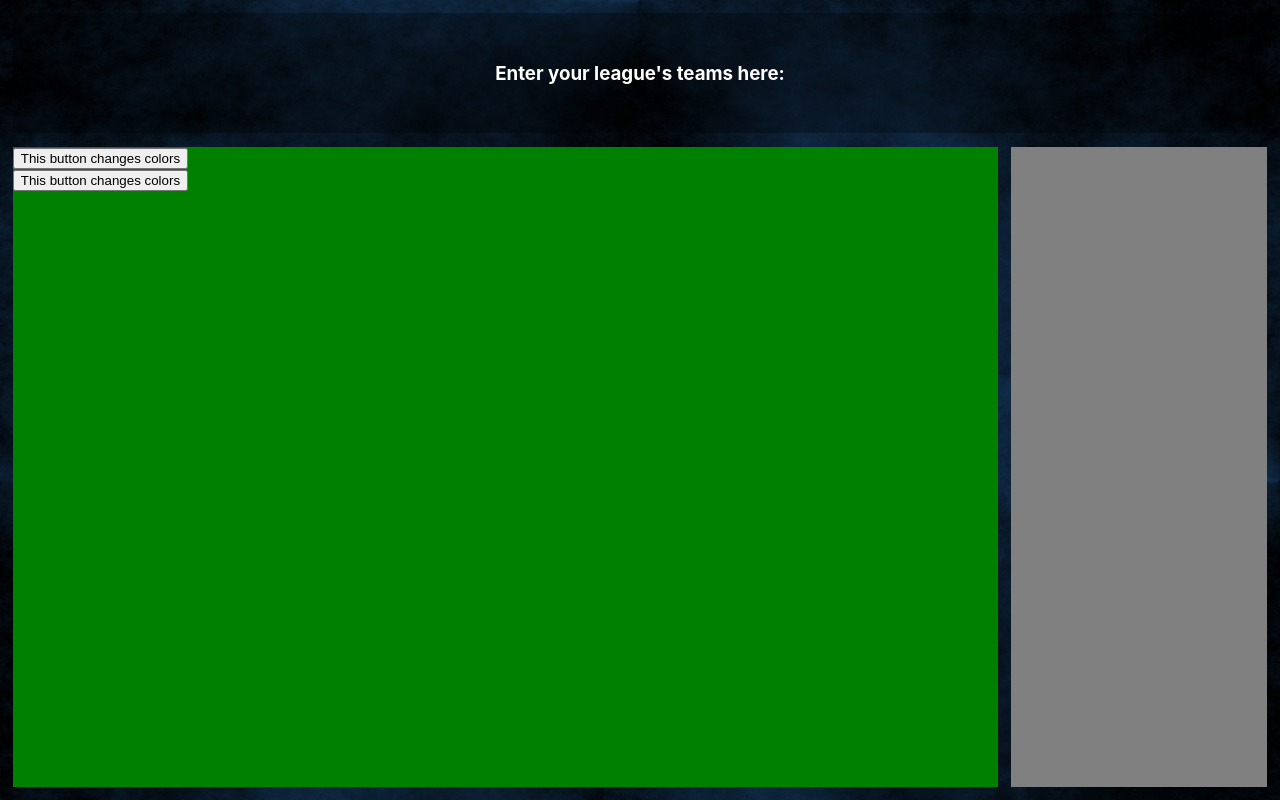
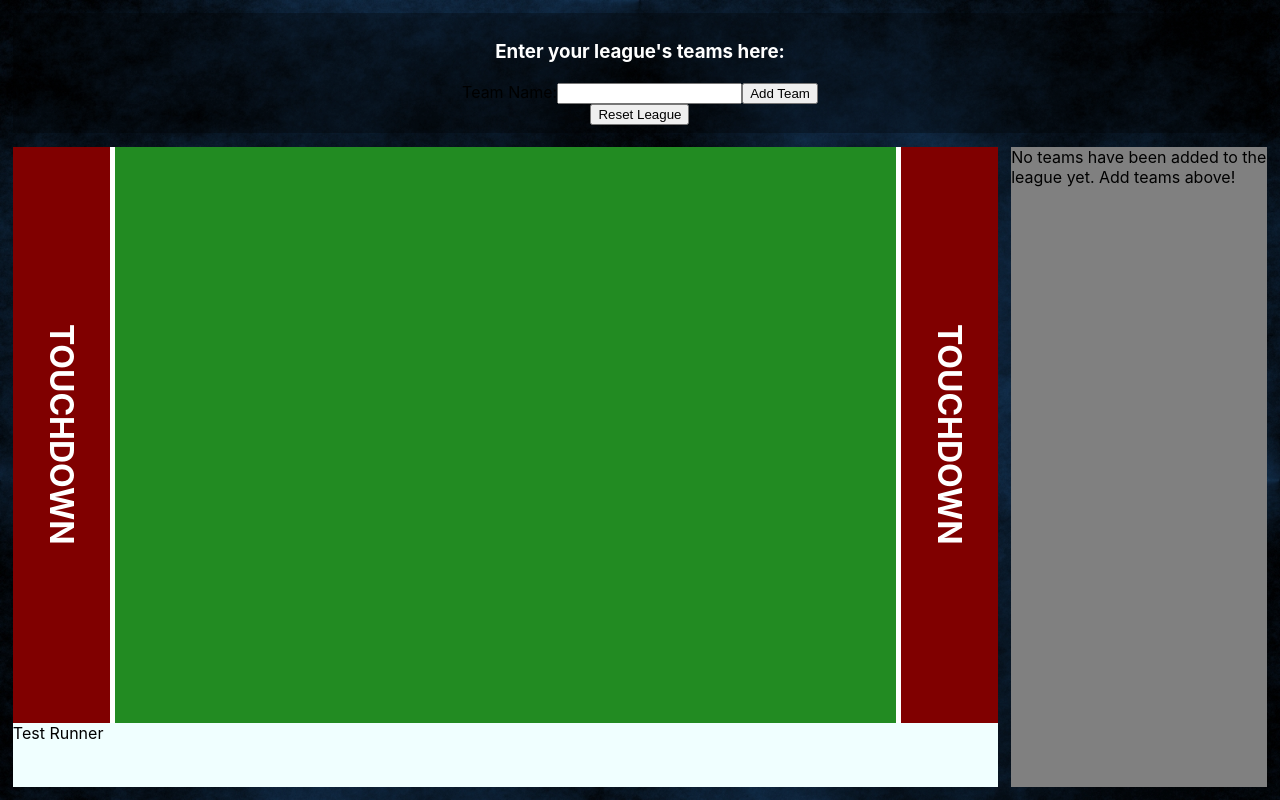
Before and after one commit to 7thPorter/2022-fantasy-draft, a React (Create React App) app: page / in a window 1280 px wide. Built offline with nearby package versions, Linux system fonts and the light colour scheme.

Commit message:
Deleted manifest.json, added user input state and team list state, began design for field and bottom marquee

```diff
--- a/src/App.css
+++ b/src/App.css
@@ -37,12 +37,43 @@
   width: 77%;
   height: 100%;
   background-color: green;
+  display: flex;
+  flex-direction: column;
 }
 
 #scoreboard {
   width: 20%;
   height: 100%;
   background-color: grey;
+}
+
+#football-field {
+  background-color: forestgreen;
+  flex: 9;
+  display: flex;
+  flex-direction: row;
+}
+
+#runner {
+  background-color: azure;
+  flex: 1;
+}
+
+.main-field {
+  flex: 8;
+  border-left: 5px solid white;
+  border-right: 5px solid white;
+}
+
+.endzone {
+  background-color: maroon;
+  color: white;
+  writing-mode: vertical-lr;
+  text-orientation:  sideways;
+  flex: 1;
+  display: flex;
+  justify-content: center;
+  align-items: center;
 }
 
 /* .outer-wrapper {
--- a/src/App.js
+++ b/src/App.js
@@ -1,21 +1,62 @@
-// import { useState } from "react";
+import { useState } from "react";
 
 import "./App.css";
-import Team from "./Team";
+// import Team from "./Team";
 
 function App() {
+  const [userInput, setUserInput] = useState("");
+  const [teamList, setTeamList] = useState([]);
+
+  const handleInput = (event) => {
+    setUserInput(event.target.value);
+  };
+
+  const handleSubmit = (event) => {
+    event.preventDefault();
+    setTeamList([...teamList, userInput]);
+    setUserInput("");
+  };
+
+  const handleReset = () => {
+    setTeamList([]);
+    setUserInput("");
+  };
+
   return (
     <div id="site">
       <div id="inputs">
         <h3>Enter your league's teams here:</h3>
-        <form></form>
+        <form onSubmit={handleSubmit}>
+          <label>
+            Team Name:
+            <input type="text" value={userInput} onChange={handleInput} />
+          </label>
+          <input type="submit" value="Add Team" />
+        </form>
+        <button onClick={handleReset}>Reset League</button>
       </div>
       <div id="outputs">
         <div id="field">
-          <Team />
-          <Team />
+          <div id="football-field">
+            <div className="endzone">
+              <h1>TOUCHDOWN</h1>
+            </div>
+            <div className="main-field"></div>
+            <div className="endzone">
+              <h1>TOUCHDOWN</h1>
+            </div>
+          </div>
+          <div id="runner">Test Runner</div>
         </div>
-        <div id="scoreboard"></div>
+        <div id="scoreboard">
+          {teamList.length
+            ? teamList.map((team, index) => {
+                return (
+                  <p>This is a placeholder until I think of something better</p>
+                );
+              })
+            : "No teams have been added to the league yet. Add teams above!"}
+        </div>
       </div>
     </div>
   );
```
Also changed, not shown: public/manifest.json (deleted).
